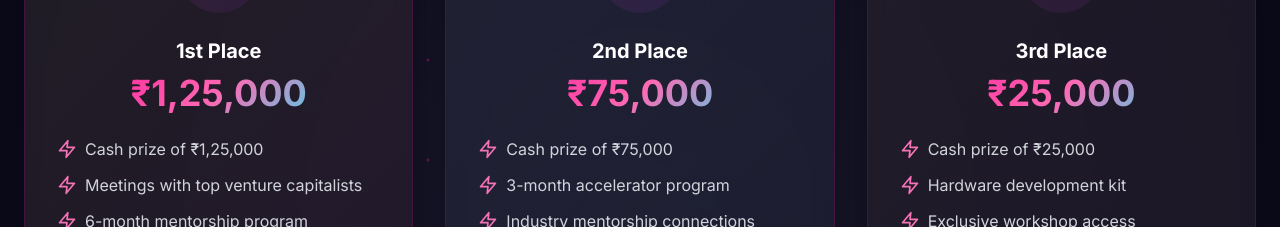
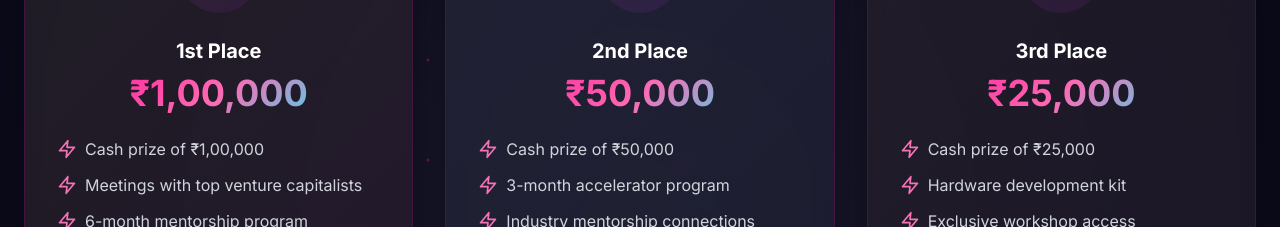
Before and after one commit to praneshnikhar/IIC-2.0, a React (Vite) app: page /home in a window 1280 px wide. Shown: the part 2140-2367 px from the top of the page. Built offline with nearby package versions, Linux system fonts and the light colour scheme.

Commit message:
Updated Prizes.tsx

```diff
--- a/src/components/Prizes.tsx
+++ b/src/components/Prizes.tsx
@@ -28,10 +28,10 @@ const Prizes: React.FC = () => {
     {
       position: "1st Place",
       icon: <Crown className="h-12 w-12 text-yellow-400" />,
-      prize: "₹1,25,000",
+      prize: "₹1,00,000",
       gradient: "from-yellow-400 via-orange-500 to-red-500",
       benefits: [
-        "Cash prize of ₹1,25,000",
+        "Cash prize of ₹1,00,000",
         "Meetings with top venture capitalists",
         "6-month mentorship program",
         "Featured in TechCrunch article"
@@ -40,10 +40,10 @@ const Prizes: React.FC = () => {
     {
       position: "2nd Place",
       icon: <Trophy className="h-12 w-12 text-gray-300" />,
-      prize: "₹75,000",
+      prize: "₹50,000",
       gradient: "from-gray-300 via-gray-400 to-gray-500",
       benefits: [
-        "Cash prize of ₹75,000",
+        "Cash prize of ₹50,000",
         "3-month accelerator program",
         "Industry mentorship connections"
       ]
```
